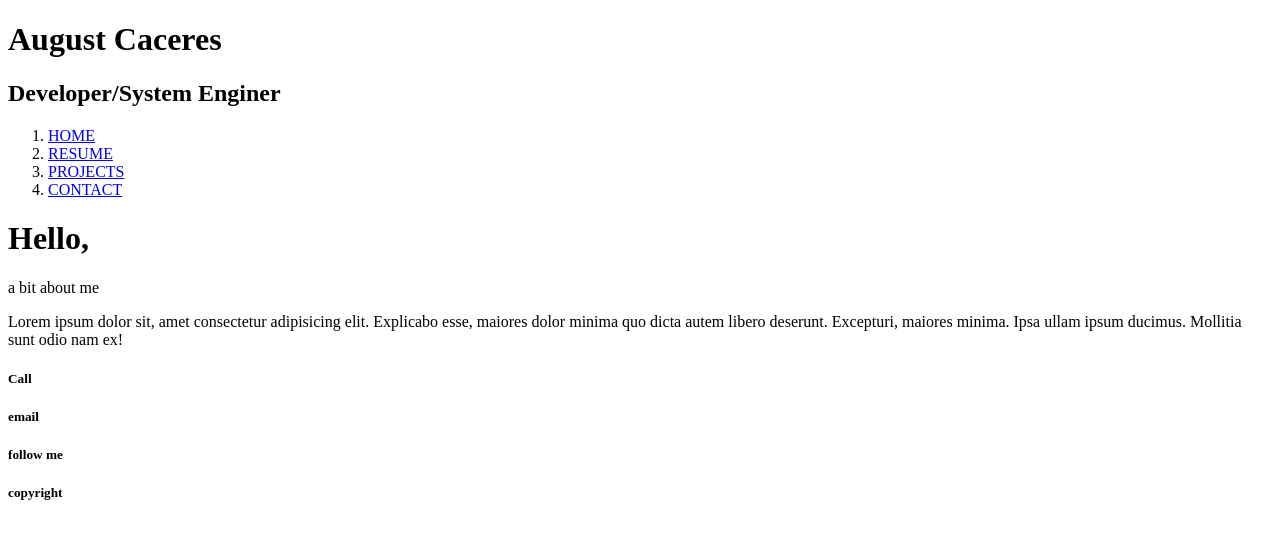
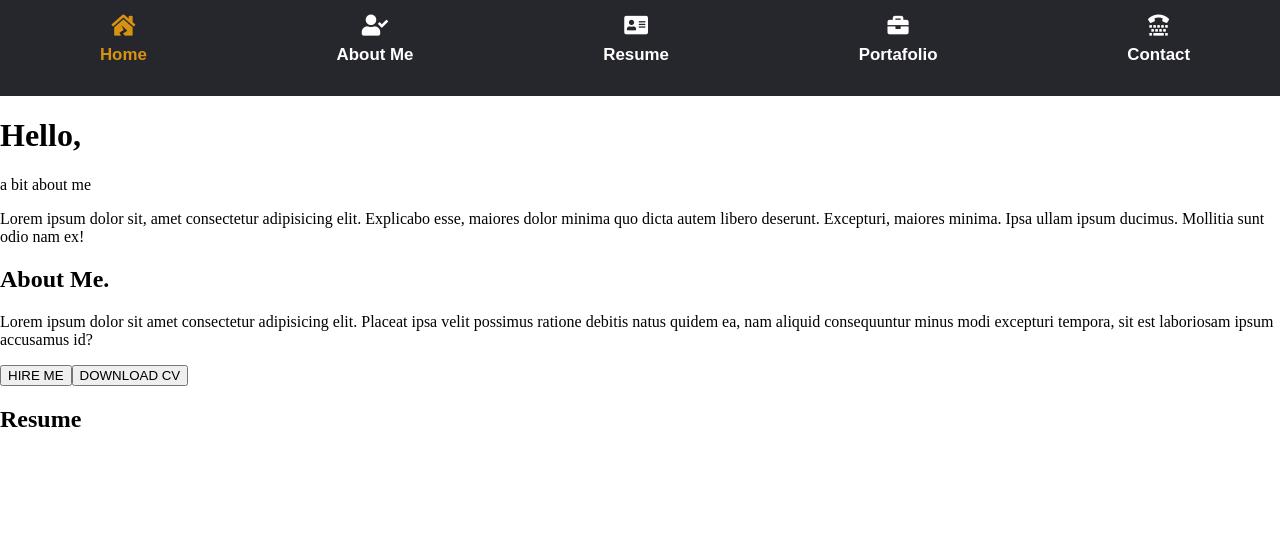
Before and after one commit to UtoSkydive/PlantillaCv, a plain HTML site: page index.html in a window 1280 px wide. Drawn offline with Linux system fonts and the light colour scheme.

Commit message:
primera version del cv

```diff
--- a/estilos/style.css
+++ b/estilos/style.css
@@ -0,0 +1,109 @@
+
+*,*::after,*::before{
+    box-sizing: border-box;
+}
+@import url('https://fonts.googleapis.com/css?family=K2D&display=swap');
+body{
+    margin:0;
+    padding:0;
+}
+
+nav,ol{
+    margin:0;
+    padding:0;
+}
+.header{
+    width:100%;
+    height: 6em;
+    background-color:#26262D;
+    /* display:flex; */
+    /* justify-content:space-between; */
+    /* flex-wrap: wrap; */
+    /* align-items:center; */
+
+}
+/* !aca se hace que los elemntos de cada i esten uno debajod e otro */
+.menu li{
+    list-style: none;
+    /* border:1px solid red; */
+    display: block;
+    text-align: center;
+
+
+
+}
+/*! se le quita la decoracion a cada a */
+.menu a{
+    color:white;
+    padding-left: 10px;
+    text-decoration: none;
+    font-size:1.2em;
+}
+/* !se centran los elementos del header y se alinean */
+.menu{
+    display:flex;
+    justify-content:space-around;
+    /* flex-wrap: wrap; */
+    align-items:center;
+    /* background: red; */
+    height:5em;
+}
+/*! se da estilos al icono */
+i{
+    color:white;
+    font-size:1.1em;
+    font-family: K2D, sans-serif;
+    transition:all .9s;
+    /* background: red; */
+}
+/*! se hace que el span este debajo del icono */
+span{
+display:block;
+/* background:yellow; */
+font-family: K2D, sans-serif;
+font-size: .8em;
+padding-top:.7em;
+
+}
+/*! cambio de color a el primer elemento de el menu, exac a la fuente del i */
+.menu li:nth-child(1) i{
+    color:#D69210;
+    /* background: red */
+}
+/* !animo cada item del menu */
+.menu li:hover i{
+    color:#D69210;
+
+    animation-name: bizz;
+    animation-duration: .9s;
+    animation-iteration-count: infinite;
+    animation-direction: alternate;
+
+
+    /* transition-property: all;
+    transition-duration: .4s;
+    transition-timing-function: cubic-bezier(0.075, 0.82, 0.165, 1); */
+}
+/* !se crea el fram de la animacion */
+@keyframes bizz {
+    0%{
+        transform-origin: center top;
+        transform:rotate(0deg);
+    }
+    25%{
+        transform-origin: center top;
+        transform:rotate(7deg);
+    }
+    50%{
+        transform-origin: center top;
+        transform:rotate(10deg);
+    }
+    75%{
+        transform-origin: center top;
+        transform:rotate(13deg);
+    }
+    100%{
+        transform-origin: center top;
+        transform:rotate(20deg);
+    }
+}
--- a/index.html
+++ b/index.html
@@ -5,23 +5,29 @@
     <meta name="viewport" content="width=device-width, initial-scale=1.0">
     <meta http-equiv="X-UA-Compatible" content="ie=edge">
     <link rel="stylesheet" href="estilos/style.css">
+    <!-- <link rel="stylesheet" href="path/to/font-awesome/css/font-awesome.min.css"> -->
+    <!-- <script defer src="https://use.fontawesome.com/releases/v5.0.6/js/all.js"></script> -->
+    <link rel="stylesheet" href="https://use.fontawesome.com/releases/v5.8.2/css/all.css" integrity="sha384-oS3vJWv+0UjzBfQzYUhtDYW+Pj2yciDJxpsK1OYPAYjqT085Qq/1cq5FLXAZQ7Ay" crossorigin="anonymous">
     <title>August CS</title>
 
 </head>
 <body>
     <header class="header">
-        <h1>August Caceres</h1>
-        <h2>Developer/System Enginer</h2>
+        <!-- <h1>August Caceres</h1>
+        <h2>Developer/System Enginer</h2> -->
         <nav>
-            <ol>
-                <li><a href="#">HOME</a></li>
-                <li><a href="#">RESUME</a></li>
-                <li><a href="#">PROJECTS</a></li>
-                <li><a href="#">CONTACT</a></li>
+            <ol class="menu">
+                <li><a href="#"><i class="fas fa-house-damage"><span>Home</span></i></a></li>
+                <li><a href="#"><i class="fas fa-user-check"><span>About Me</span></i></a></li>
+                <li><a href="#"><i class="fas fa-address-card"><span>Resume</span></i></a></li>
+                <li><a href="#"><i class="fas fa-briefcase"><span>Portafolio</span></i></a></li>
+                <li><a href="#"><i class="fas fa-tty"><span>Contact</span></i></a></li>
+
+
             </ol>
         </nav>
     </header>
-
+    <!-- https://athemeart.com/html-demo/cvr/html/index.html# -->
     <div class="main">
         <div class="photo">
 
@@ -29,27 +35,28 @@
         <div class="information">
             <h1>Hello,</h1>
             <p>a bit about me</p>
-            <div class="circle"></div>
-            <div class="circle"></div>
-            <div class="circle"></div>
+
             <p>Lorem ipsum dolor sit, amet consectetur adipisicing elit. Explicabo esse, maiores dolor minima quo dicta autem libero deserunt. Excepturi, maiores minima. Ipsa ullam ipsum ducimus. Mollitia sunt odio nam ex!</p>
         </div>
     </div>
+    <section class="about-me">
+        <h1>About Me.</h1>
+        <p>Lorem ipsum dolor sit amet consectetur adipisicing elit. Placeat ipsa velit possimus ratione debitis natus quidem ea, nam aliquid consequuntur minus modi excepturi tempora, sit est laboriosam ipsum accusamus id?</p>
+        <button>HIRE ME</button><button>DOWNLOAD CV</button>
+
+    </section>
+    <section class="resume">
+        <h1>Resume</h1>
+
+    </section>
+
+    <section class="contact-me">
+
+    </section>
 
 
    <foooter class="footer">
-    <section class="contact">
-        <h5>Call</h5>
-    </section>
-    <section class="contact">
-        <h5>email</h5>
-    </section>
-    <section class="networks">
-        <h5>follow me</h5>
-    </section>
-    <section class="copyrigth">
-        <h5>copyright</h5>
-    </section>
+
 
 
    </foooter>
```
